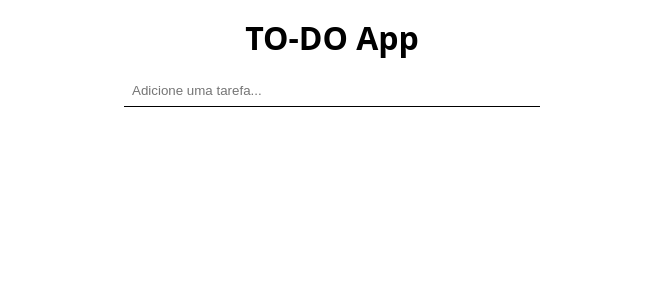
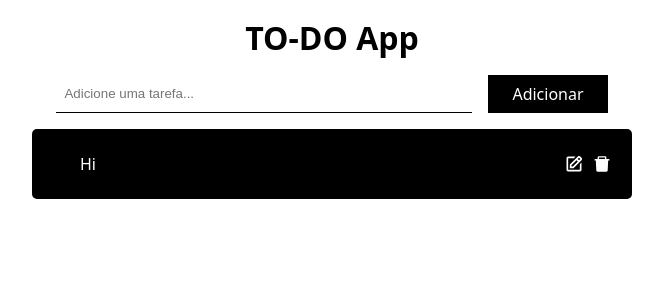
Before and after one commit to vrzim5/rontend, a React (Create React App) app: page / in a window 1280 px wide. Shown: the top 300 px of the page, without its empty margins (308-971 px from the left). Built offline with nearby package versions, Linux system fonts and the light colour scheme.

Commit message:
feat: :sparkles: Adiciona o component ToDo a aplicação
O componente ToDo adiciona uma tarefa a lista de tarefas da página principal. Para cada tarefa, o componente ToDo adiciona um botão para editar e outro para apagar a tarefa.

```diff
--- a/package.json
+++ b/package.json
@@ -8,6 +8,7 @@
     "@testing-library/user-event": "^13.5.0",
     "react": "^18.3.1",
     "react-dom": "^18.3.1",
+    "react-icons": "^5.2.1",
     "react-scripts": "5.0.1",
     "web-vitals": "^2.1.4"
   },
--- a/src/App.js
+++ b/src/App.js
@@ -1,3 +1,5 @@
+import ToDo from "./components/ToDo";
+
 function App() {
   return (
     <div className="App">
@@ -6,6 +8,12 @@ function App() {
 
         <div className="top">
           <input type="text" placeholder="Adicione uma tarefa..." />
+
+          <div className="add">Adicionar</div>
+        </div>
+
+        <div className="list">
+          <ToDo text="Hi" />
         </div>
       </div>
     </div>
--- /dev/null
+++ b/src/components/ToDo.js
@@ -0,0 +1,17 @@
+import React from "react";
+import { BiEdit } from "react-icons/bi";
+import { AiFillDelete } from "react-icons/ai";
+
+const ToDo = ({ text, updateMode, deleteToDo }) => {
+  return (
+    <div className="todo">
+      <div className="text">{text}</div>
+      <div className="icons">
+        <BiEdit className="icon" onClick={updateMode} />
+        <AiFillDelete className="icon" onClick={deleteToDo} />
+      </div>
+    </div>
+  );
+};
+
+export default ToDo;
--- a/src/index.css
+++ b/src/index.css
@@ -36,3 +36,33 @@ input {
   padding: 0.5rem;
   border-bottom: 1px solid #000;
 }
+
+.add {
+  background-color: #000;
+  color: #fff;
+  padding: 0.5rem 1.5rem;
+  cursor: pointer;
+}
+
+.todo {
+  position: relative;
+  margin-top: 1rem;
+  background-color: #000;
+  color: #fff;
+  padding: 1.5rem 3rem;
+  border-radius: 5px;
+}
+
+.icons {
+  position: absolute;
+  top: 50%;
+  transform: translateY(-50%);
+  right: 20px;
+  display: flex;
+  gap: 0.5rem;
+}
+
+.icon {
+  cursor: pointer;
+  font-size: 20px;
+}
```
Also changed, not shown: 1 other file (tests, documents, lock files or other folders).
